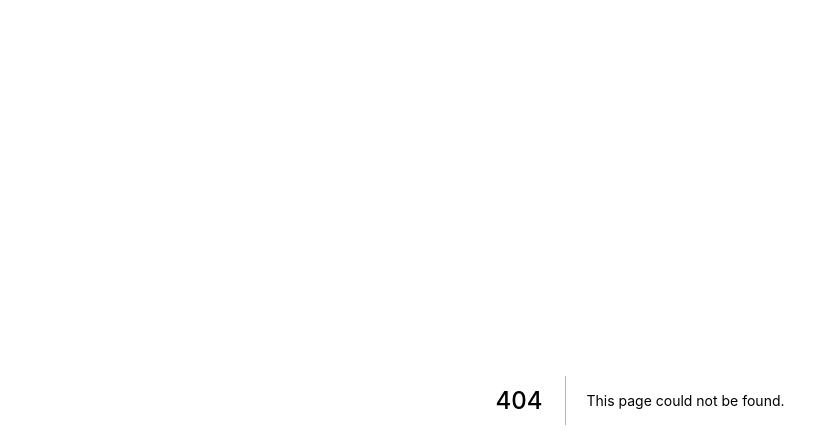
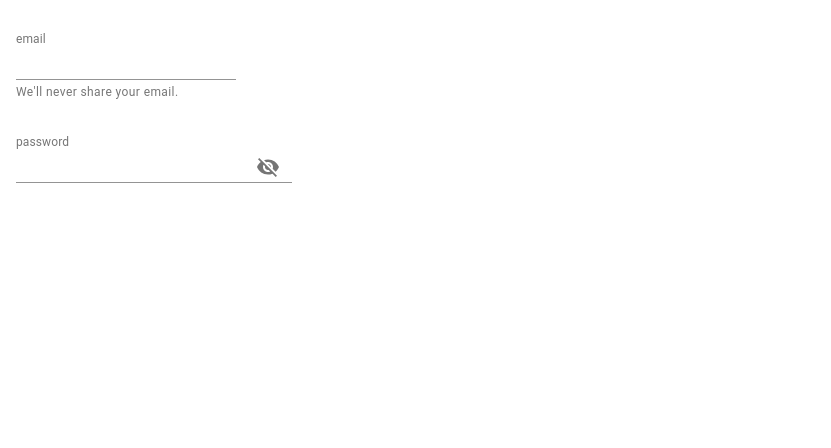
Before and after one commit to Blake-Whitham/PopCorn_next, a Next.js app: page /join in a window 1280 px wide. Before the commit this address had no page. Shown: the top 448 px of the page, without its empty margins (0-831 px from the left). Built offline with nearby package versions, Linux system fonts and the light colour scheme.

Commit message:
pivoted to firebase for DB and user auth w/ material.ui styling, implemented login page

```diff
--- a/package.json
+++ b/package.json
@@ -4,7 +4,11 @@
   "description": "Bringing people closer through cinema",
   "main": "index.js",
   "dependencies": {
+    "@material-ui/core": "^4.11.2",
+    "@material-ui/icons": "^4.11.2",
     "axios": "^0.21.0",
+    "firebase": "^8.2.1",
+    "firebase-admin": "^9.4.2",
     "next": "^10.0.3",
     "react": "^17.0.1",
     "react-dom": "^17.0.1"
@@ -12,6 +16,7 @@
   "devDependencies": {
     "@types/node": "^14.14.14",
     "@types/react": "^17.0.0",
+    "@types/string-hash": "^1.1.1",
     "@typescript-eslint/eslint-plugin": "^4.10.0",
     "@typescript-eslint/parser": "^4.10.0",
     "eslint": "^6.0.0",
--- /dev/null
+++ b/pages/join.tsx
@@ -0,0 +1,107 @@
+import Router from 'next/router';
+import firebase from "firebase/app";
+import { useState } from "react";
+
+import clsx from 'clsx';
+import { FormControl, FormHelperText, IconButton, InputLabel, InputAdornment, Input} from '@material-ui/core';
+import { Visibility, VisibilityOff } from "@material-ui/icons";
+import { createStyles, makeStyles, Theme } from '@material-ui/core/styles';
+
+// init the connection to the firebase DB
+
+import "firebase/auth";
+
+import initFirebase from "../services/firebase";
+
+initFirebase();
+
+
+
+const useStyles = makeStyles((theme: Theme) =>
+  createStyles({
+    root: {
+      display: 'flex',
+      flexWrap: 'wrap',
+    },
+    margin: {
+      margin: theme.spacing(1),
+      marginTop: theme.spacing(3),
+    },
+    withoutLabel: {
+      marginTop: theme.spacing(3),
+    },
+    textField: {
+      width: '25ch',
+    },
+  }),
+);
+
+interface State {
+  email: string;
+  password: string;
+  showPassword: boolean;
+}
+
+export default function ValidationTextFields() {
+  const classes = useStyles();
+
+  const [values, setValues] = useState<State>({
+    email: '',
+    password: '',
+    showPassword: false,
+  });
+
+  const handleChange = (prop: keyof State) => (event: React.ChangeEvent<HTMLInputElement>) => {
+    setValues({ ...values, [prop]: event.target.value });
+  };
+
+  const handleClickShowPassword = () => {
+    setValues({ ...values, showPassword: !values.showPassword });
+  };
+
+  const handleMouseDownPassword = (event: React.MouseEvent<HTMLButtonElement>) => {
+    event.preventDefault();
+  };
+
+  return (
+    <div>
+    <div className={classes.root}>
+      <FormControl className={classes.margin}>
+        <InputLabel htmlFor="sign_in_email" shrink >email</InputLabel>
+        <Input
+          required
+          id="sign_in_email"
+          type="email"
+          value={values.email}
+          onChange={handleChange('email')}
+          // defaultValue="email@myEmail.com"
+        />
+        <FormHelperText id="sign_in_email-helper-text">We'll never share your email.</FormHelperText>
+      </FormControl>
+    </div>
+    <div>
+      <FormControl className={classes.margin}>
+        <InputLabel htmlFor="sign_in_password" shrink >password</InputLabel>
+        <Input
+          required
+          id="sign_in_password"
+          type={values.showPassword ? 'text' : 'password'}
+          value={values.password}
+          onChange={handleChange('password')}
+          endAdornment={
+            <InputAdornment position="end">
+              <IconButton
+                aria-label="toggle password visibility"
+                onClick={handleClickShowPassword}
+                onMouseDown={handleMouseDownPassword}
+              >
+                {values.showPassword ? <Visibility /> : <VisibilityOff />}
+              </IconButton>
+            </InputAdornment>
+          }
+        />
+      </FormControl>
+    </div>
+    </div>
+  );
+}
--- /dev/null
+++ b/services/firebase.tsx
@@ -0,0 +1,17 @@
+import firebase from 'firebase/app';
+
+import "firebase/auth";
+import "firebase/analytics";
+
+const config = {
+  apiKey: process.env.NEXT_PUBLIC_FIREBASE_PUBLIC_API_KEY,
+  authDomain: process.env.NEXT_PUBLIC_FIREBASE_AUTH_DOMAIN,
+  databaseURL: process.env.NEXT_PUBLIC_FIREBASE_DB_URL,
+  projectId: process.env.NEXT_PUBLIC_FIREBASE_PROJECT_ID,
+};
+
+export default function initFirebase() {
+  if ( !firebase.apps.length) {
+    firebase.initializeApp(config);
+  }
+}
```
Also changed, not shown: DataBase/mongo.js (deleted, +0 -11 lines), DataBase/schema.js (deleted, +0 -47 lines), controller/mongo/mongo.js (deleted, +0 -52 lines), pages/index.tsx (+5 -5 lines), pages/newUser.tsx (+4 -4 lines), 2 other files (tests, documents, lock files or other folders).
